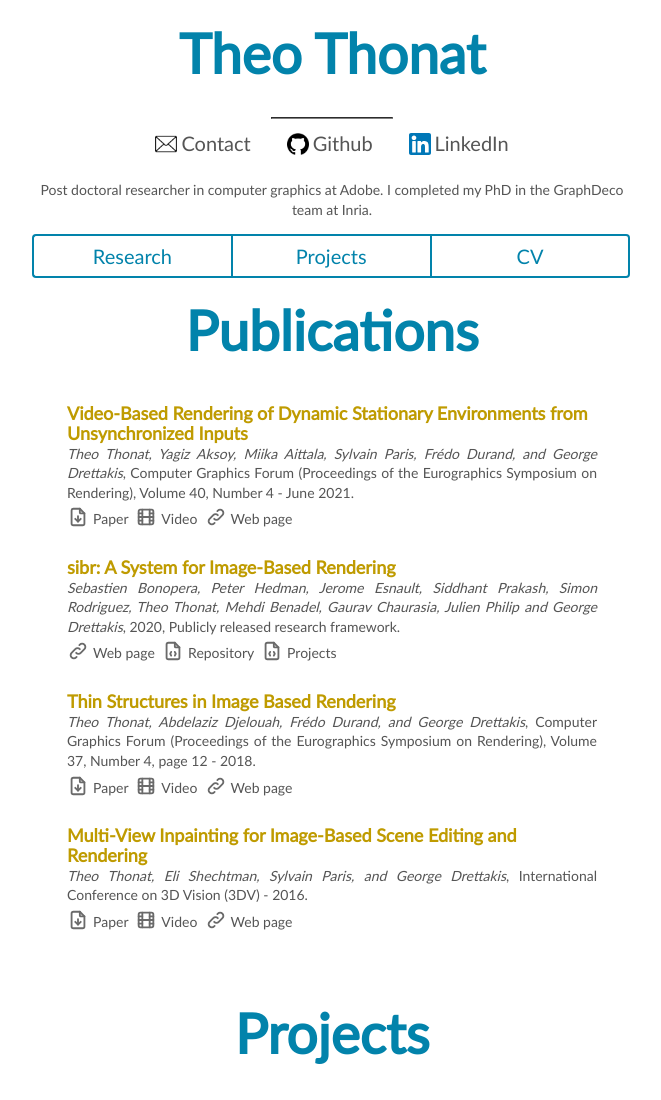
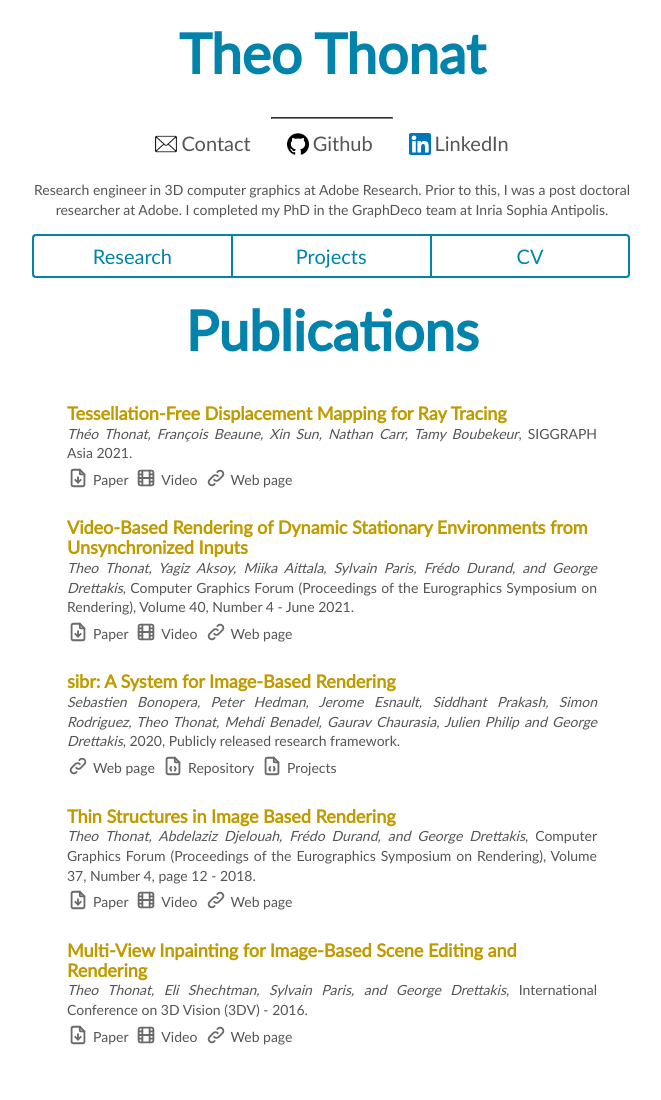
Before and after one commit to thonatt/thonatt.github.io, a plain HTML site: page index.html in a window 1280 px wide. Shown: the top 1100 px of the page, without its empty margins (308-969 px from the left). Drawn offline with Linux system fonts and the light colour scheme.

Commit message:
Tessellation free displacement update

```diff
--- a/index.html
+++ b/index.html
@@ -36,7 +36,9 @@
 	<main>
 	<br/>
 	<p>
-	Post doctoral researcher in computer graphics at Adobe. I completed my PhD in the <a href="https://team.inria.fr/graphdeco/">GraphDeco</a> team at Inria.
+	Research engineer in 3D computer graphics at <a href="https://research.adobe.com/person/theo-thonat/">Adobe Research</a>.
+	Prior to this, I was a post doctoral researcher at Adobe.
+	I completed my PhD in the <a href="https://team.inria.fr/graphdeco/">GraphDeco</a> team at Inria Sophia Antipolis.
 	</p>
 
 	<nav>
@@ -49,6 +51,17 @@
 
 	<section>
 	<h1 id="Research">Publications</h1>
+
+	<article class="noimg">
+		<h2>Tessellation-Free Displacement Mapping for Ray Tracing</h2>
+		<p>
+			<i>Théo Thonat, François Beaune, Xin Sun, Nathan Carr, Tamy Boubekeur</i>, SIGGRAPH Asia 2021.
+			<br>
+			<a href="https://perso.telecom-paristech.fr/boubek/papers/TFDM/TFDM_lowres.pdf"><img class="logo" src="icons/download.svg"/>Paper</a>&nbsp;
+			<a href="https://perso.telecom-paristech.fr/boubek/papers/TFDM/TFDM.mp4"><img class="logo" src="icons/movie.svg"/>Video</a>&nbsp;
+			<a href="https://research.adobe.com/publication/tessellation-free-displacement-mapping-for-ray-tracing/"><img class="logo" src="icons/link.svg"/>Web page</a>
+		</p>
+	</article>
 
 	<article class="noimg">
 		<h2>Video-Based Rendering of Dynamic Stationary Environments from Unsynchronized Inputs</h2>
```
